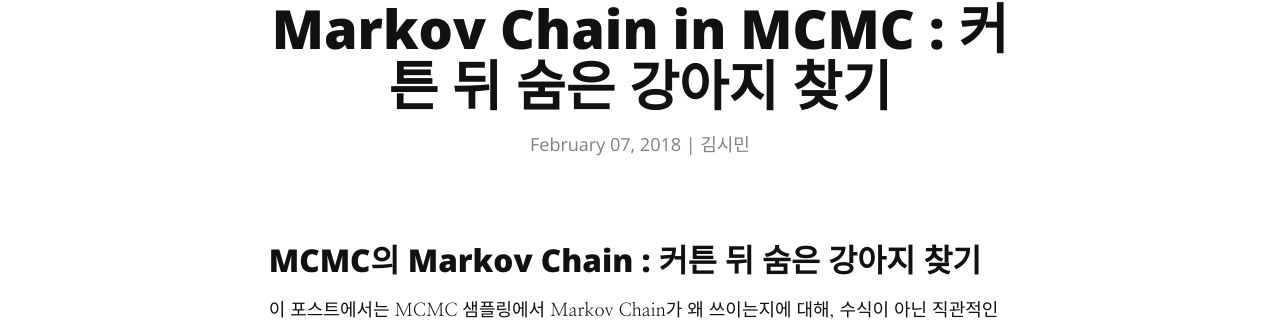
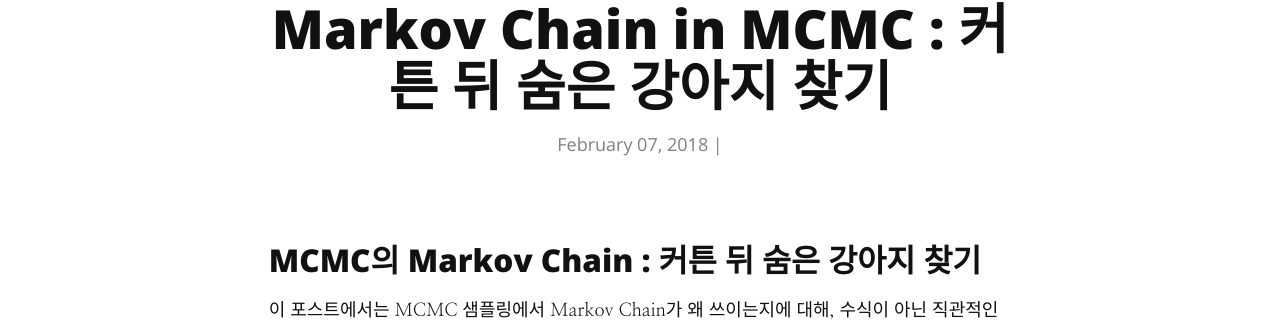
Before and after one commit to Pandaspedia/citizenblog, a Jekyll site: the page built from _posts/2018-02-07-Markov-Chain-in-MCMC.md, in a window 1280 px wide and 900 px high. Shown: the part 302-628 px from the top of the window. Built offline with Jekyll 4.4.1, drawn with Linux system fonts in a browser that asks for light colours; nearby versions of some CDN libraries; some web fonts are replaced.

Commit message:
Update 2018-02-07-Markov-Chain-in-MCMC.md

```diff
--- a/_posts/2018-02-07-Markov-Chain-in-MCMC.md
+++ b/_posts/2018-02-07-Markov-Chain-in-MCMC.md
@@ -2,7 +2,7 @@
 layout: post
 title: "Markov Chain in MCMC : 커튼 뒤 숨은 강아지 찾기"
 date: 2018-02-07
-author: 김시민
+author:
 ---
 
 
```
